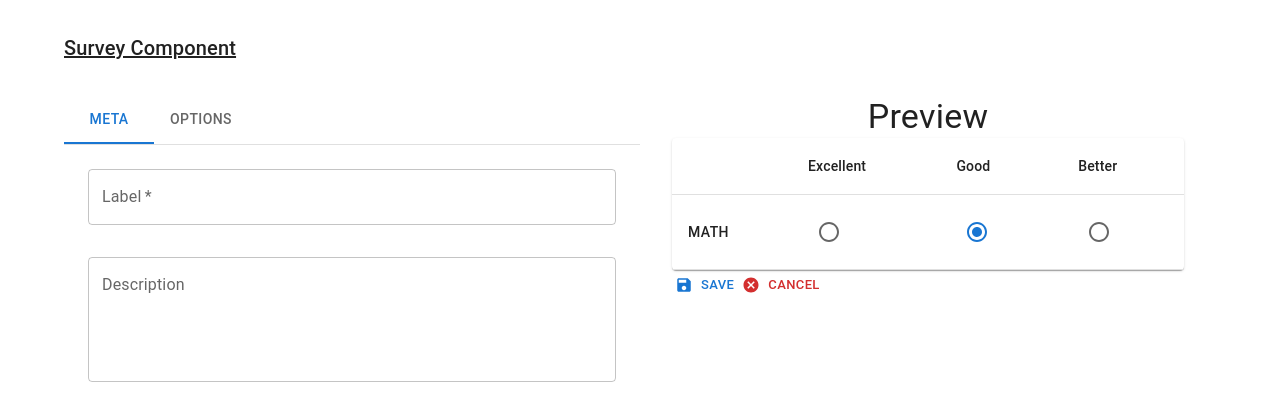
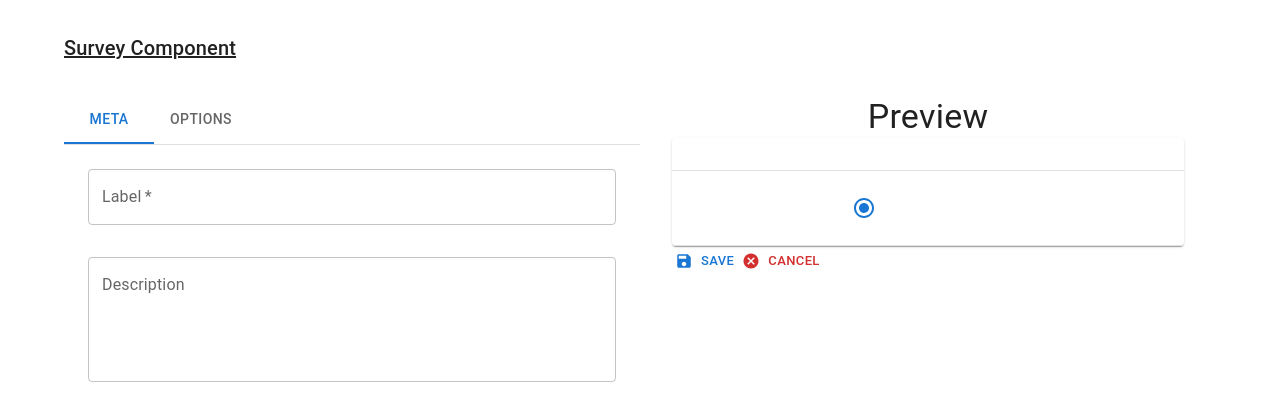
Before and after one commit to RockSide-TectorInc/surveyer, a React (Create React App) app: page / in a window 1280 px wide. Shown: the top 420 px of the page. Built offline with nearby package versions, Linux system fonts and the light colour scheme.

Commit message:
Add Integrator API

```diff
--- a/src/App.tsx
+++ b/src/App.tsx
@@ -20,10 +20,12 @@ import {FieldCreatable} from "./implementation/FieldCreatable";
 import {Option} from "./interfaces/Option";
 import useComponentUtils from "./hooks/useComponentUtils";
 import OptionWrapper from "./components/OptionWrapper";
+import Integrator from "./components/Integrator";
 
 function App() {
     const [field, setField] = useState<Field>({label: "", desc: ""});
     const [questions, setQuestions] = useState<Option[]>([{label: ""}]);
+    const [answers, setAnswers] = useState<Option[]>([{label: ""}]);
 
     const [message, setMessage, handleClose, activeTab, setActiveTab] = useComponentUtils();
     const handleSetActiveTab = (event: React.SyntheticEvent, newValue: number) => {
@@ -32,11 +34,6 @@ function App() {
             setActiveTab(0);
         } else
             setActiveTab(newValue)
-    };
-
-    const [selectedValue, setSelectedValue] = React.useState('a');
-    const handleRadioChange = (event: React.ChangeEvent<HTMLInputElement>) => {
-        setSelectedValue(event.target.value);
     };
 
     return (
@@ -68,6 +65,7 @@ function App() {
 
                         <TabPanel value={activeTab} index={1}>
                             <OptionWrapper label={"Questions"} options={questions} setOptions={setQuestions}/>
+                            <OptionWrapper label={"Answers"} options={answers} setOptions={setAnswers}/>
                         </TabPanel>
 
                     </Grid>
@@ -86,56 +84,7 @@ function App() {
                                 </Typography>
                             </Tooltip>
 
-                            <Box component={Paper}>
-
-                                <Table sx={{minWidth: "100%"}} aria-label="simple table">
-                                    <TableHead>
-                                        <TableRow>
-                                            <TableCell/>
-                                            <TableCell>Excellent</TableCell>
-                                            <TableCell>Good</TableCell>
-                                            <TableCell>Better</TableCell>
-                                        </TableRow>
-                                    </TableHead>
-                                    <TableBody>
-                                        <TableRow>
-                                            <TableCell>
-                                                <Typography variant={"button"} component={"body"}>
-                                                    Math
-                                                </Typography>
-                                            </TableCell>
-                                            <TableCell>
-                                                <Radio
-                                                    checked={selectedValue === 'b'}
-                                                    onChange={handleRadioChange}
-                                                    value="b"
-                                                    name="radio-buttons"
-                                                    inputProps={{'aria-label': 'B'}}
-                                                />
-                                            </TableCell>
-                                            <TableCell>
-                                                <Radio
-                                                    checked={selectedValue === 'a'}
-                                                    onChange={handleRadioChange}
-                                                    value="a"
-                                                    name="radio-buttons"
-                                                    inputProps={{'aria-label': 'A'}}
-                                                />
-                                            </TableCell>
-                                            <TableCell>
-                                                <Radio
-                                                    checked={selectedValue === 'c'}
-                                                    onChange={handleRadioChange}
-                                                    value="c"
-                                                    name="radio-buttons"
-                                                    inputProps={{'aria-label': 'C'}}
-                                                />
-                                            </TableCell>
-                                        </TableRow>
-                                    </TableBody>
-                                </Table>
-
-                            </Box>
+                            <Integrator meta={questions} radios={answers}/>
 
                             <Box sx={{display: "flex", flexDirection: "row"}} rowGap={4}>
                                 <Button size="small" startIcon={<Save/>}>Save</Button>
--- /dev/null
+++ b/src/components/Integrator.tsx
@@ -0,0 +1,51 @@
+import React, {useState} from 'react';
+import {Box, Paper, Table, TableBody, TableCell, TableHead, TableRow} from "@mui/material";
+import {Option} from "../interfaces/Option";
+import IntegratorRow from "./IntegratorRow";
+
+type IntegratorProps = {
+    meta: Option[];
+    radios: Option[]
+};
+
+interface Map {
+    [key: string]: string;
+}
+
+const Integrator = ({meta, radios}: IntegratorProps) => {
+    const [form, setForm] = useState<Map>({});
+
+    console.log("Form", form);
+
+    return (
+        <Box component={Paper}>
+            <Table sx={{minWidth: "100%"}} aria-label="Integrator">
+                <TableHead>
+                    <TableRow>
+                        <TableCell/>
+                        {
+                            radios.map((value, index) => (
+                                <TableCell key={index}>{value.label}</TableCell>
+                            ))
+                        }
+                    </TableRow>
+                </TableHead>
+                <TableBody>
+                    {
+                        meta.map((value, index) => (
+                            <IntegratorRow
+                                label={value.label}
+                                radios={radios}
+                                selected={form[value.label] ?? ""}
+                                handleChange={radio => setForm(prevState => ({...prevState, [value.label]: radio}))}
+                                key={index}
+                            />
+                        ))
+                    }
+                </TableBody>
+            </Table>
+        </Box>
+    );
+};
+
+export default Integrator;
--- /dev/null
+++ b/src/components/IntegratorRow.tsx
@@ -0,0 +1,38 @@
+import React from 'react';
+import {Radio, TableCell, TableRow, Typography} from "@mui/material";
+import {Option} from "../interfaces/Option";
+
+type IntegratorRowProps = {
+    label: string;
+    radios: Option[];
+    selected: string;
+    handleChange: (value: string) => void;
+};
+
+const IntegratorRow = ({label, radios, selected, handleChange}: IntegratorRowProps) => {
+    return (
+        <TableRow>
+            <TableCell>
+                <Typography variant={"button"} component={"p"}>
+                    {label}
+                </Typography>
+            </TableCell>
+            {
+                radios.map(({label: radio}, index) => (
+                    <TableCell key={index}>
+                        <Radio
+                            checked={selected === radio}
+                            onChange={e => handleChange(e.target.value)}
+                            value={radio}
+                            name={label}
+                            inputProps={{'aria-label': radio}}
+                        />
+                    </TableCell>
+                ))
+
+            }
+        </TableRow>
+    );
+};
+
+export default IntegratorRow;
```
